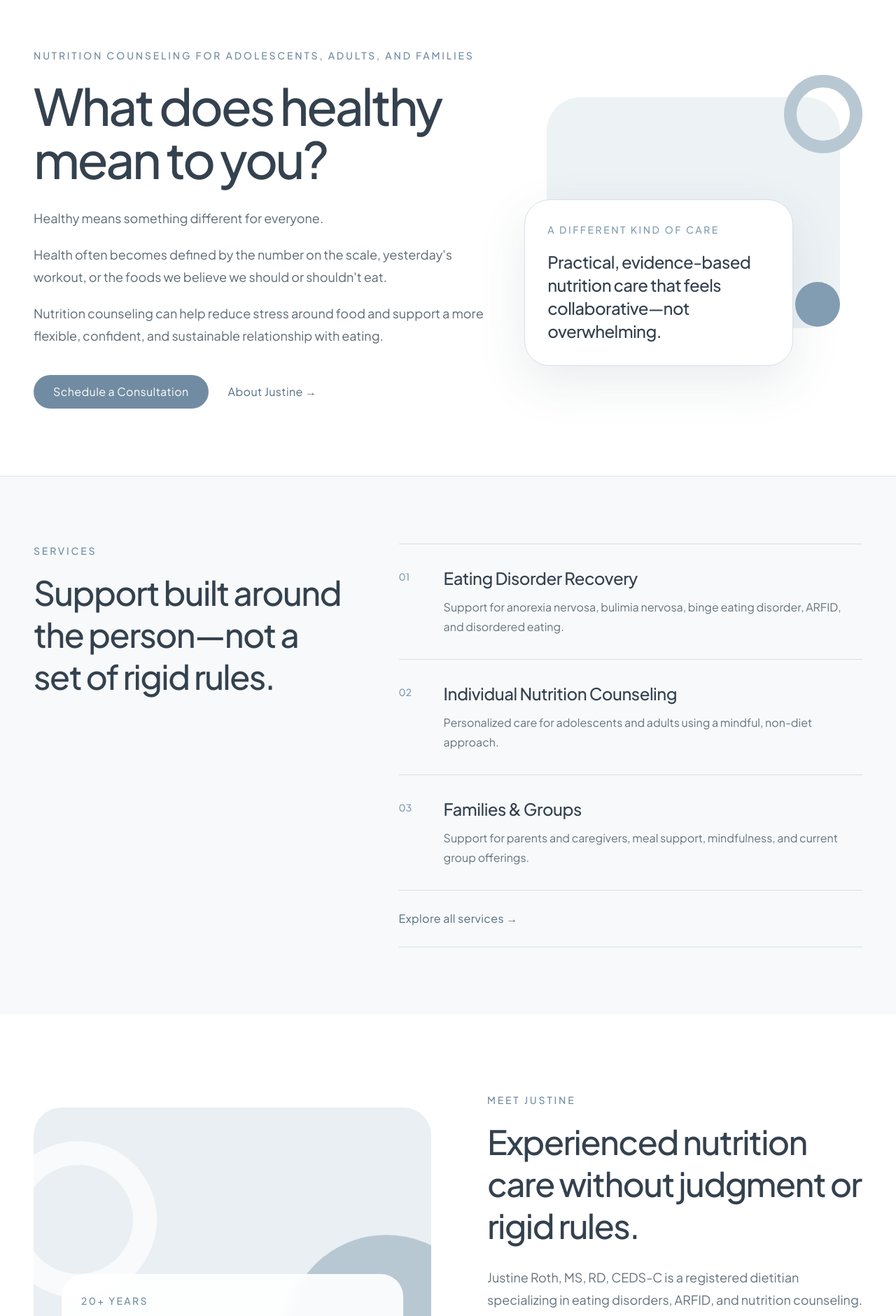
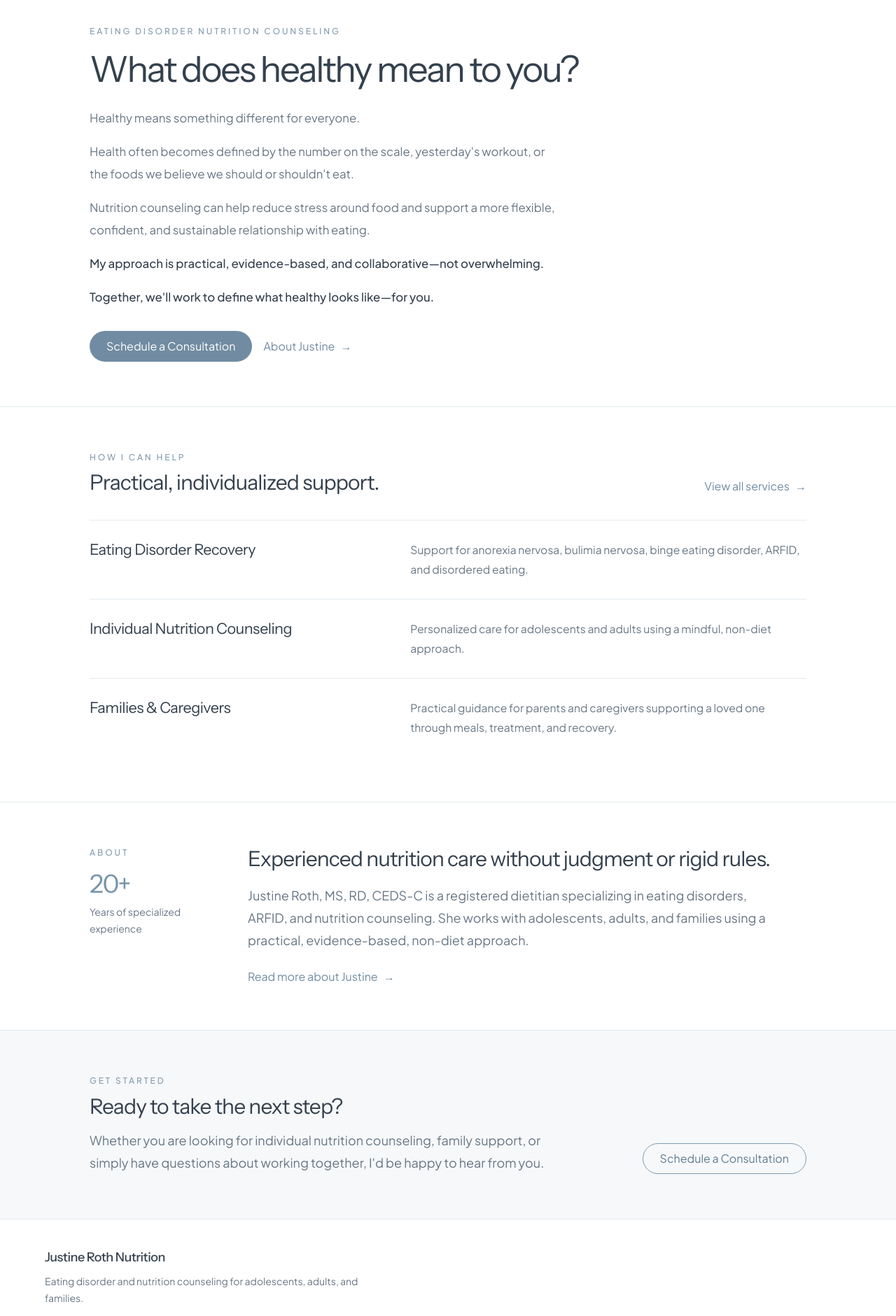
Before and after one commit to justinerothrd/justine-roth-nutrition, a Next.js app: page / in a window 1280 px wide. Shown: the part 100-1981 px from the top of the page at 70% size. Built offline with nearby package versions, Linux system fonts and the light colour scheme.

Commit message:
Update page.tsx

```diff
--- a/app/page.tsx
+++ b/app/page.tsx
@@ -12,142 +12,144 @@ const services = [
       "Personalized care for adolescents and adults using a mindful, non-diet approach.",
   },
   {
-    title: "Families & Groups",
+    title: "Families & Caregivers",
     description:
-      "Support for parents and caregivers, meal support, mindfulness, and current group offerings.",
+      "Practical guidance for parents and caregivers supporting a loved one through meals, treatment, and recovery.",
   },
 ];
 
-export default function HomePage() {
+export default function Home() {
   return (
-    <main className="bg-white text-[#34414E]">
-      <section className="border-b border-[#DDE4E9]">
-        <div className="mx-auto grid min-h-[72vh] max-w-7xl items-center gap-12 px-6 py-20 md:px-10 lg:grid-cols-[1.15fr_0.85fr] lg:px-12 lg:py-24">
+    <main className="min-h-screen bg-white text-[#34414E]">
+      {/* Hero */}
+      <section className="border-b border-[#E4EBF0] px-6 py-10 sm:py-14 md:py-16">
+        <div className="mx-auto max-w-5xl">
           <div className="max-w-3xl">
-            <p className="mb-6 text-sm font-medium uppercase tracking-[0.2em] text-[#718CA2]">
-              Nutrition counseling for adolescents, adults, and families
+            <p className="hidden text-xs font-medium uppercase tracking-[0.24em] text-[#829CB1] sm:block">
+              Eating Disorder Nutrition Counseling
             </p>
 
-            <h1 className="max-w-3xl text-5xl font-medium leading-[1.05] tracking-[-0.045em] text-[#34414E] sm:text-6xl lg:text-7xl">
+            <h1 className="font-heading max-w-[12ch] text-[2.3rem] font-normal leading-[1.02] tracking-[-0.045em] sm:mt-5 sm:max-w-3xl sm:text-[2.8rem] md:text-[3.2rem]">
               What does healthy mean to you?
             </h1>
 
-            <div className="mt-8 max-w-2xl space-y-5 text-lg leading-8 text-[#5E6A74]">
+            <div className="mt-6 max-w-2xl space-y-4 text-base leading-7 text-[#687785] sm:mt-7 sm:text-[1.05rem] sm:leading-8">
               <p>Healthy means something different for everyone.</p>
-              <p>
+
+              <p className="hidden sm:block">
                 Health often becomes defined by the number on the scale,
                 yesterday&apos;s workout, or the foods we believe we should or
                 shouldn&apos;t eat.
               </p>
+
               <p>
                 Nutrition counseling can help reduce stress around food and
                 support a more flexible, confident, and sustainable
                 relationship with eating.
               </p>
+
+              <p className="font-medium text-[#34414E]">
+                My approach is practical, evidence-based, and collaborative—not
+                overwhelming.
+              </p>
+
+              <p className="hidden font-medium text-[#34414E] sm:block">
+                Together, we&apos;ll work to define what healthy looks like—for
+                you.
+              </p>
             </div>
 
-            <div className="mt-10 flex flex-col gap-4 sm:flex-row sm:items-center">
+            <div className="mt-7 flex flex-col items-start gap-4 sm:mt-8 sm:flex-row sm:items-center">
               <Link
                 href="/contact"
-                className="inline-flex min-h-12 items-center justify-center rounded-full bg-[#718CA2] px-7 text-sm font-semibold tracking-wide text-white transition hover:bg-[#637D92]"
+                className="inline-flex min-h-11 items-center justify-center rounded-full bg-[#718CA2] px-6 text-sm font-medium text-white transition-colors hover:bg-[#607D93]"
               >
                 Schedule a Consultation
               </Link>
 
               <Link
                 href="/about"
-                className="inline-flex min-h-12 items-center justify-center px-3 text-sm font-semibold tracking-wide text-[#526D82] transition hover:text-[#34414E]"
+                className="inline-flex items-center gap-2 text-sm font-medium text-[#718CA2] transition-colors hover:text-[#526D83]"
               >
-                About Justine <span aria-hidden="true">&nbsp;→</span>
+                About Justine
+                <span aria-hidden="true">→</span>
               </Link>
-            </div>
-          </div>
-
-          <div className="relative hidden min-h-[440px] lg:block">
-            <div className="absolute inset-x-8 top-8 h-[330px] rounded-[3rem] bg-[#EDF2F5]" />
-            <div className="absolute bottom-6 left-0 max-w-sm rounded-[2.25rem] border border-[#D6E0E7] bg-white p-8 shadow-[0_24px_70px_rgba(52,65,78,0.10)]">
-              <p className="text-sm font-medium uppercase tracking-[0.18em] text-[#829CB1]">
-                A different kind of care
-              </p>
-              <p className="mt-5 text-2xl font-medium leading-snug tracking-[-0.025em] text-[#34414E]">
-                Practical, evidence-based nutrition care that feels
-                collaborative—not overwhelming.
-              </p>
-            </div>
-            <div className="absolute right-0 top-0 h-28 w-28 rounded-full border-[18px] border-[#B8C8D3]" />
-            <div className="absolute bottom-20 right-8 h-16 w-16 rounded-full bg-[#829CB1]" />
-          </div>
-        </div>
-      </section>
-
-      <section className="bg-[#F7F9FA]">
-        <div className="mx-auto max-w-7xl px-6 py-20 md:px-10 lg:px-12 lg:py-24">
-          <div className="grid gap-10 lg:grid-cols-[0.8fr_1.2fr] lg:gap-20">
-            <div>
-              <p className="text-sm font-medium uppercase tracking-[0.2em] text-[#718CA2]">
-                Services
-              </p>
-              <h2 className="mt-5 max-w-md text-4xl font-medium leading-tight tracking-[-0.035em] text-[#34414E] sm:text-5xl">
-                Support built around the person—not a set of rigid rules.
-              </h2>
-            </div>
-
-            <div className="divide-y divide-[#D7E0E6] border-y border-[#D7E0E6]">
-              {services.map((service, index) => (
-                <article
-                  key={service.title}
-                  className="grid gap-4 py-8 sm:grid-cols-[48px_1fr]"
-                >
-                  <span className="pt-1 text-sm font-medium text-[#829CB1]">
-                    0{index + 1}
-                  </span>
-                  <div>
-                    <h3 className="text-2xl font-medium tracking-[-0.02em] text-[#34414E]">
-                      {service.title}
-                    </h3>
-                    <p className="mt-3 max-w-xl leading-7 text-[#66737D]">
-                      {service.description}
-                    </p>
-                  </div>
-                </article>
-              ))}
-
-              <div className="py-7">
-                <Link
-                  href="/services"
-                  className="text-sm font-semibold tracking-wide text-[#526D82] transition hover:text-[#34414E]"
-                >
-                  Explore all services <span aria-hidden="true">→</span>
-                </Link>
-              </div>
             </div>
           </div>
         </div>
       </section>
 
-      <section>
-        <div className="mx-auto grid max-w-7xl gap-12 px-6 py-20 md:px-10 lg:grid-cols-[1fr_1fr] lg:items-center lg:px-12 lg:py-28">
-          <div className="relative min-h-[390px] overflow-hidden rounded-[2.5rem] bg-[#E9EFF3]">
-            <div className="absolute -left-12 top-12 h-56 w-56 rounded-full border-[34px] border-white/70" />
-            <div className="absolute bottom-0 right-0 h-72 w-72 translate-x-20 translate-y-20 rounded-full bg-[#B8C8D3]" />
-            <div className="absolute bottom-10 left-10 right-10 rounded-[2rem] bg-white/90 p-7 backdrop-blur">
-              <p className="text-sm font-medium uppercase tracking-[0.17em] text-[#718CA2]">
-                20+ Years
+      {/* Services */}
+      <section className="border-b border-[#E4EBF0] px-6 py-10 sm:py-12 md:py-16">
+        <div className="mx-auto max-w-5xl">
+          <div className="sm:flex sm:items-end sm:justify-between sm:gap-8">
+            <div>
+              <p className="text-[0.68rem] font-medium uppercase tracking-[0.2em] text-[#829CB1] sm:text-xs sm:tracking-[0.24em]">
+                How I Can Help
               </p>
-              <p className="mt-2 text-xl font-medium text-[#34414E]">
-                Of specialized experience
+
+              <h2 className="font-heading mt-3 text-[1.8rem] font-normal leading-[1.08] tracking-[-0.03em] sm:text-3xl">
+                Practical, individualized support.
+              </h2>
+            </div>
+
+            <Link
+              href="/services"
+              className="mt-5 inline-flex items-center gap-2 text-sm font-medium text-[#718CA2] transition-colors hover:text-[#526D83] sm:mt-0"
+            >
+              View all services
+              <span aria-hidden="true">→</span>
+            </Link>
+          </div>
+
+          <div className="mt-8 border-t border-[#E4EBF0] sm:mt-9">
+            {services.map((service, index) => (
+              <article
+                key={service.title}
+                className={`grid gap-3 py-6 sm:grid-cols-[minmax(220px,0.85fr)_1.15fr] sm:gap-10 sm:py-7 ${
+                  index < services.length - 1
+                    ? "border-b border-[#E4EBF0]"
+                    : ""
+                }`}
+              >
+                <h3 className="font-heading text-xl font-normal leading-tight tracking-[-0.025em] sm:text-[1.35rem]">
+                  {service.title}
+                </h3>
+
+                <p className="max-w-2xl text-sm leading-7 text-[#687785] sm:text-[0.98rem]">
+                  {service.description}
+                </p>
+              </article>
+            ))}
+          </div>
+        </div>
+      </section>
+
+      {/* About */}
+      <section className="border-b border-[#E4EBF0] px-6 py-10 sm:py-12 md:py-16">
+        <div className="mx-auto max-w-5xl md:grid md:grid-cols-[170px_1fr] md:gap-14">
+          <div>
+            <p className="text-[0.68rem] font-medium uppercase tracking-[0.2em] text-[#829CB1] sm:text-xs sm:tracking-[0.24em]">
+              About
+            </p>
+
+            <div className="mt-4 flex items-end gap-3 md:block">
+              <p className="font-heading text-4xl font-normal tracking-[-0.045em] text-[#7894AA]">
+                20+
+              </p>
+
+              <p className="pb-1 text-sm leading-6 text-[#687785] md:mt-2 md:pb-0">
+                Years of specialized experience
               </p>
             </div>
           </div>
 
-          <div className="max-w-xl lg:pl-8">
-            <p className="text-sm font-medium uppercase tracking-[0.2em] text-[#718CA2]">
-              Meet Justine
-            </p>
-            <h2 className="mt-5 text-4xl font-medium leading-tight tracking-[-0.035em] text-[#34414E] sm:text-5xl">
+          <div className="mt-7 md:mt-0">
+            <h2 className="font-heading max-w-3xl text-[1.8rem] font-normal leading-[1.1] tracking-[-0.03em] sm:text-3xl">
               Experienced nutrition care without judgment or rigid rules.
             </h2>
-            <p className="mt-7 text-lg leading-8 text-[#66737D]">
+
+            <p className="mt-4 max-w-3xl text-base leading-7 text-[#687785] sm:mt-5 sm:text-lg sm:leading-8">
               Justine Roth, MS, RD, CEDS-C is a registered dietitian
               specializing in eating disorders, ARFID, and nutrition
               counseling. She works with adolescents, adults, and families
@@ -156,32 +158,37 @@ export default function HomePage() {
 
             <Link
               href="/about"
-              className="mt-8 inline-flex text-sm font-semibold tracking-wide text-[#526D82] transition hover:text-[#34414E]"
+              className="mt-6 inline-flex items-center gap-2 text-sm font-medium text-[#718CA2] transition-colors hover:text-[#526D83]"
             >
-              Learn more about Justine <span aria-hidden="true">&nbsp;→</span>
+              Read more about Justine
+              <span aria-hidden="true">→</span>
             </Link>
           </div>
         </div>
       </section>
 
-      <section className="px-6 pb-10 md:px-10 lg:px-12">
-        <div className="mx-auto max-w-7xl rounded-[2.5rem] border border-[#9EB2C1] bg-[#F5F8FA] px-7 py-14 sm:px-10 lg:grid lg:grid-cols-[1fr_auto] lg:items-center lg:gap-12 lg:px-14 lg:py-16">
-          <div>
-            <p className="text-sm font-medium uppercase tracking-[0.2em] text-[#718CA2]">
-              Get started
+      {/* Contact */}
+      <section className="bg-[#F6F8FA] px-6 py-10 sm:py-12 md:py-16">
+        <div className="mx-auto max-w-5xl md:flex md:items-end md:justify-between md:gap-12">
+          <div className="max-w-2xl">
+            <p className="text-[0.68rem] font-medium uppercase tracking-[0.2em] text-[#829CB1] sm:text-xs sm:tracking-[0.24em]">
+              Get Started
             </p>
-            <h2 className="mt-4 max-w-3xl text-3xl font-medium leading-tight tracking-[-0.03em] text-[#34414E] sm:text-4xl">
-              Ready to feel more confident and less overwhelmed around food?
+
+            <h2 className="font-heading mt-3 text-[1.8rem] font-normal leading-[1.1] tracking-[-0.03em] sm:text-3xl">
+              Ready to take the next step?
             </h2>
-            <p className="mt-5 max-w-2xl text-lg leading-8 text-[#66737D]">
-              Together, we&apos;ll work to define what healthy looks
-              like—for you.
+
+            <p className="mt-4 text-base leading-7 text-[#687785] sm:text-lg sm:leading-8">
+              Whether you are looking for individual nutrition counseling,
+              family support, or simply have questions about working together,
+              I&apos;d be happy to hear from you.
             </p>
           </div>
 
           <Link
             href="/contact"
-            className="mt-8 inline-flex min-h-12 items-center justify-center rounded-full bg-[#718CA2] px-7 text-sm font-semibold tracking-wide text-white transition hover:bg-[#637D92] lg:mt-0"
+            className="mt-7 inline-flex min-h-11 shrink-0 items-center justify-center rounded-full border border-[#829CB1] px-6 text-sm font-medium text-[#607D93] transition-colors hover:bg-white hover:text-[#526D83] md:mt-0"
           >
             Schedule a Consultation
           </Link>
```
